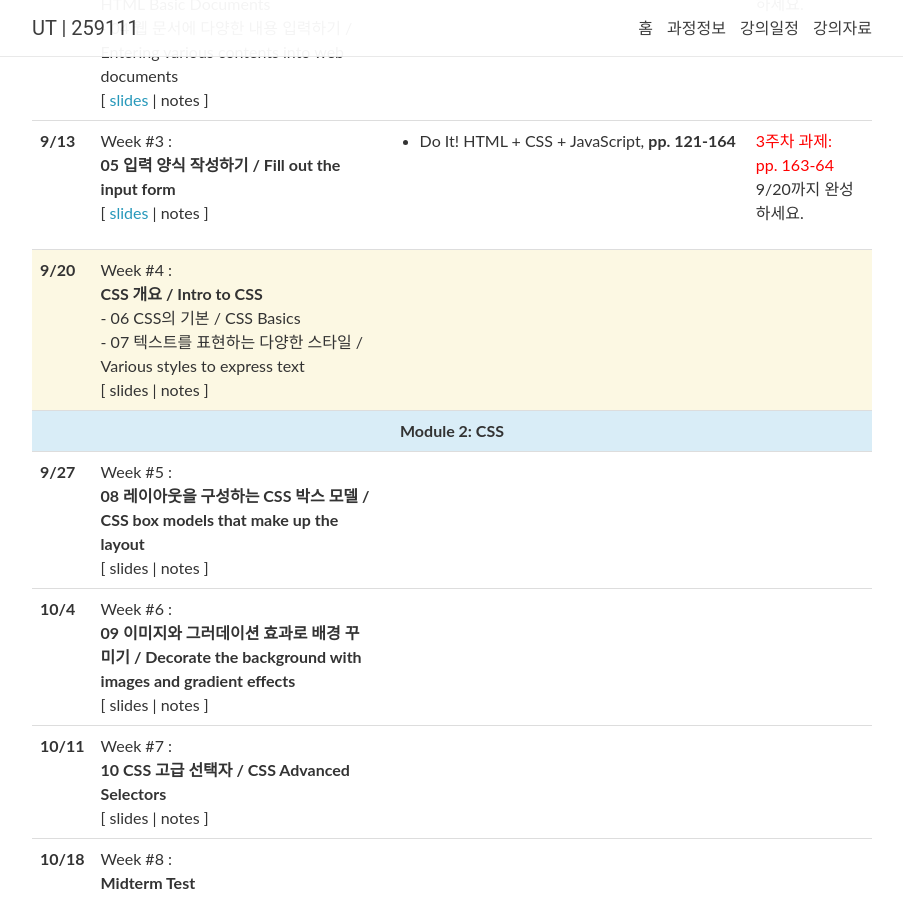
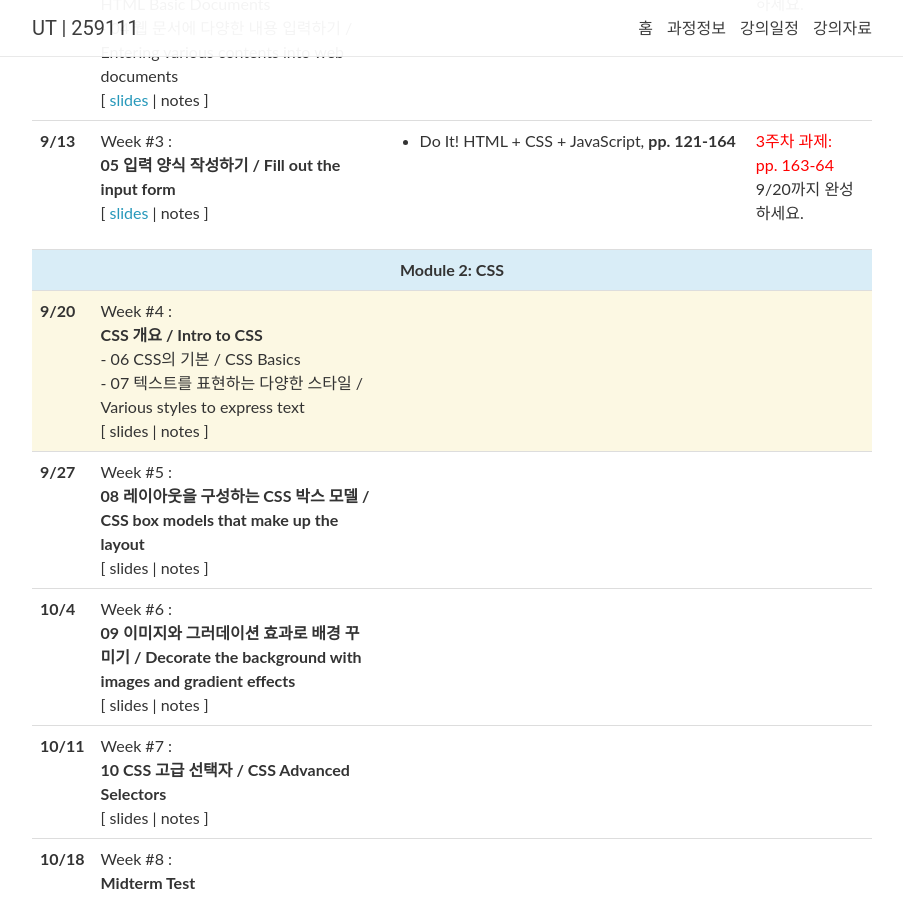
Before and after one commit to 2023-aaronkr/ut-web, a Jekyll site: the page built from _pages/lectures.md, in a window 1280 px wide and 900 px high, scrolled down 576 px. Shown: the whole window, without its empty margins (188-1091 px from the left). Built offline with Jekyll 4.4.1, drawn with Linux system fonts in a browser that asks for light colours; nearby versions of some CDN libraries; comment, search, counter and statistics services are not loaded; part of the change alters nothing that is shown.

Commit message:
Update schedule

```diff
--- a/_data/lectures.yml
+++ b/_data/lectures.yml
@@ -38,6 +38,8 @@
     <span style="color: red">3주차 과제:<br>pp. 163-64</span><br>
     9/20까지 완성하세요.
 
+- title: "Module 2: CSS"
+
 - date: 9/20
   week: 4
   title: >
@@ -47,8 +49,6 @@
   slides:
   readings:
   logistics:
-
-- title: "Module 2: CSS"
 
 - date: 9/27
   week: 5
```
